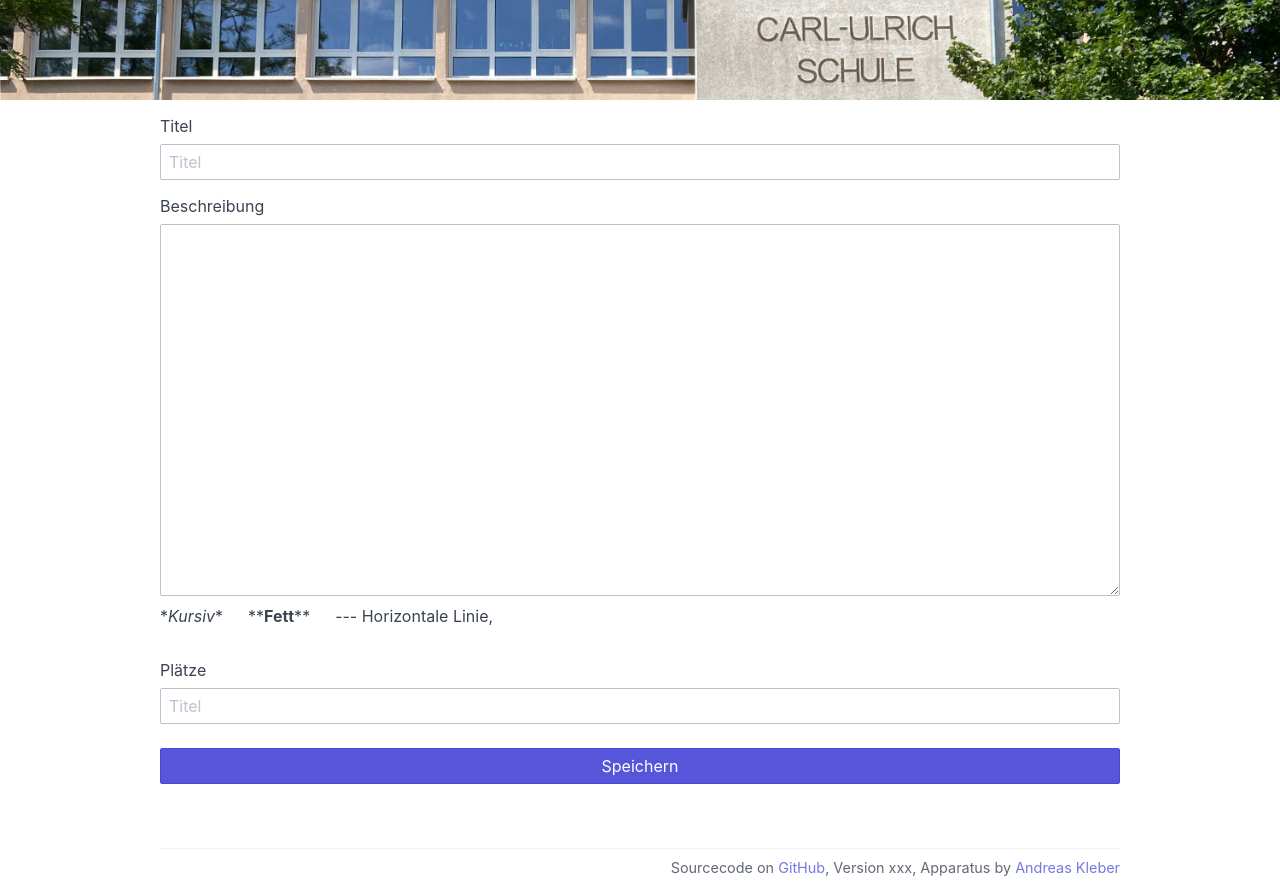
After one commit to akleber/apparatus, a Flask app: page /eventAdmin/1/activity/add in a window 1280 px wide. The commit adds this page. Run offline with Flask 2, Linux system fonts and the light colour scheme; data comes from the database, SQL or seed files in the repository.

Commit message:
activity edit

```diff
--- a/app/routesEventAdmin.py
+++ b/app/routesEventAdmin.py
@@ -1,11 +1,5 @@
 from app import app, get_db, qrcode
-from flask import (
-    render_template,
-    abort,
-    url_for,
-    send_file,
-    request,
-)
+from flask import render_template, abort, url_for, send_file, request, redirect
 from datetime import datetime
 from pyexcel_xlsx import save_data
 from collections import OrderedDict
@@ -14,6 +8,7 @@ from htmldocx import HtmlToDocx
 import markdown
 from io import BytesIO
 import sqlite3
+import uuid
 
 
 @app.route("/eventAdmin/<eventID>", methods=["GET"])
@@ -40,6 +35,37 @@ def qr(eventID):
     return send_file(
         qrcode(request.url_root[:-1] + url, mode="raw"), mimetype="image/png"
     )
+
+
+@app.route("/eventAdmin/<eventID>/activity/add", methods=["GET"])
+def eventAdmin_activity_add(eventID):
+    event_data = {"eventID": eventID}
+    activity_data = {"activityID": str(uuid.uuid4()), "title": "", "description": ""}
+    return render_template(
+        "activityEdit.html", event_data=event_data, activity_data=activity_data
+    )
+
+
+@app.route("/eventAdmin/<eventID>/activity/edit/<activityID>", methods=["GET"])
+def eventAdmin_activity_edit(eventID, activityID):
+    event_data = {"eventID": eventID}
+
+    cur = get_db().execute("SELECT * FROM activity WHERE activityID = ?", (activityID,))
+    rv = cur.fetchone()
+    if not rv:
+        return abort(404)
+    activity_data = dict(rv)
+
+    print(activity_data)
+
+    return render_template(
+        "activityEdit.html", event_data=event_data, activity_data=activity_data
+    )
+
+
+@app.route("/eventAdmin/<eventID>/activity/save/<activityID>", methods=["POST"])
+def eventAdmin_activity_save(eventID, activityID):
+    return redirect(url_for("eventAdmin", eventID=eventID))
 
 
 @app.route("/eventAdmin/<eventID>/attendees/xlsx")
--- /dev/null
+++ b/app/templates/activityEdit.html
@@ -0,0 +1,42 @@
+{% extends 'eventBase.html' %}
+
+{% block content %}
+
+<form class="form-horizontal"
+    action="{{ url_for('eventAdmin_activity_save', eventID=event_data.eventID, activityID=activity_data.activityID) }}"
+    method="POST">
+
+    <div class="form-group">
+        <label class="form-label" for="input-example-1">Titel</label>
+        <input class="form-input" type="text" name="title" placeholder="Titel" value="{{ activity_data.title }}">
+    </div>
+
+    <div class="form-group">
+        <label class="form-label" for="input-example-3">Beschreibung</label>
+        <textarea class="form-input" name="description" placeholder="Textarea" rows="15">{{ activity_data.description }}
+        </textarea>
+    </div>
+    <p>
+        *<i>Kursiv</i>* &emsp; **<b>Fett</b>** &emsp; --- Horizontale Linie,
+    </p>
+
+    <div class="form-group">
+        <label class="form-label" for="input-example-1">Plätze</label>
+        <input class="form-input" type="text" name="seats" placeholder="Titel" value="{{ activity_data.seats }}"
+            maxlength="4">
+    </div>
+
+    <input type="hidden" name="eventID" value="{{ event_data.eventID }}">
+    <input type="hidden" name="activityID" value="{{ activity_data.activityID }}">
+
+    <div class="p-2"></div>
+
+    <button class="btn btn-primary btn-block">Speichern</button>
+
+    <div class="p-2"></div>
+    <div class="p-2"></div>
+    <div class="p-2"></div>
+
+</form>
+
+{% endblock %}
```
Also changed, not shown: app/templates/eventAdmin.html (+8 -0 lines).
